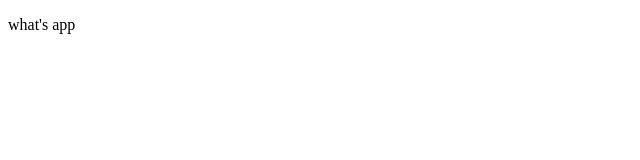
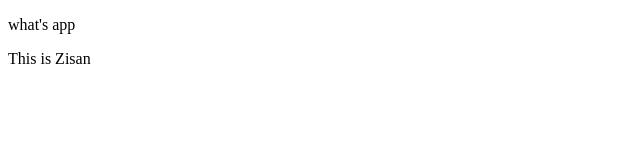
Before and after one commit to ZisanSarker/localrepo, a plain HTML site: page src/index.html in a window 1280 px wide. Shown: the full height of the page, 0-640 px from the left. Drawn offline with Linux system fonts and the light colour scheme.

Commit message:
add in dev

```diff
--- a/src/index.html
+++ b/src/index.html
@@ -7,5 +7,6 @@
 </head>
 <body>
     <p>what's app</p>
+    <p>This is Zisan</p>
 </body>
 </html>
```
